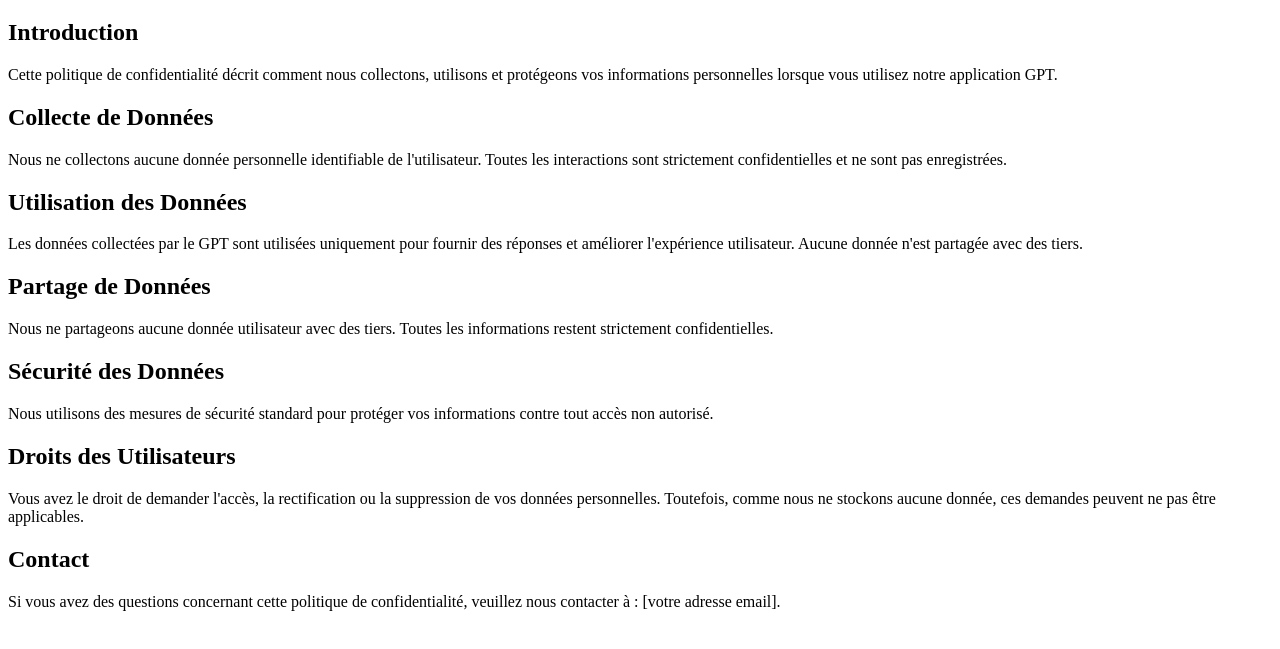
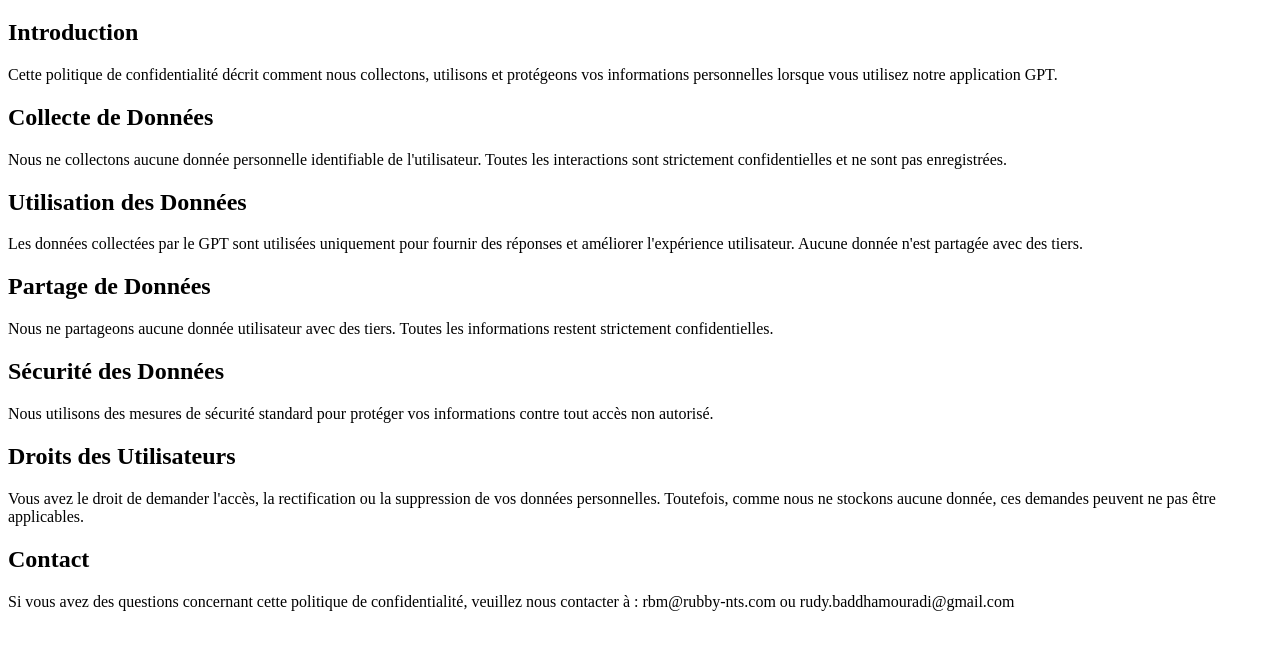
Before and after one commit to rbm91/privacy_policy.html, a plain HTML site: page index.html in a window 1280 px wide. Shown: the part 61-710 px from the top of the page. Drawn offline with Linux system fonts and the light colour scheme.

Commit message:
Update index.html

```diff
--- a/index.html
+++ b/index.html
@@ -20,6 +20,6 @@
     <h2>Droits des Utilisateurs</h2>
     <p>Vous avez le droit de demander l'accès, la rectification ou la suppression de vos données personnelles. Toutefois, comme nous ne stockons aucune donnée, ces demandes peuvent ne pas être applicables.</p>
     <h2>Contact</h2>
-    <p>Si vous avez des questions concernant cette politique de confidentialité, veuillez nous contacter à : [votre adresse email].</p>
+    <p>Si vous avez des questions concernant cette politique de confidentialité, veuillez nous contacter à : rbm@rubby-nts.com ou rudy.baddhamouradi@gmail.com </p>
 </body>
 </html>
```
